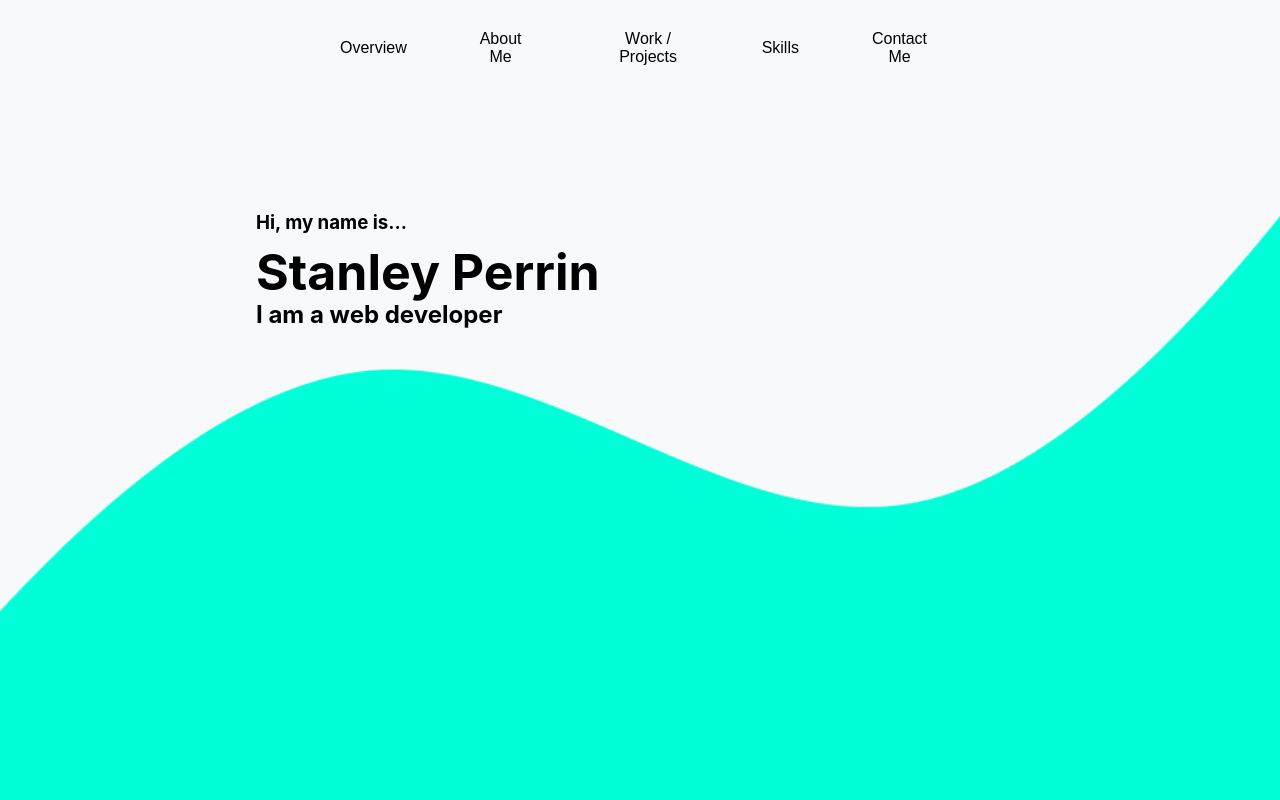
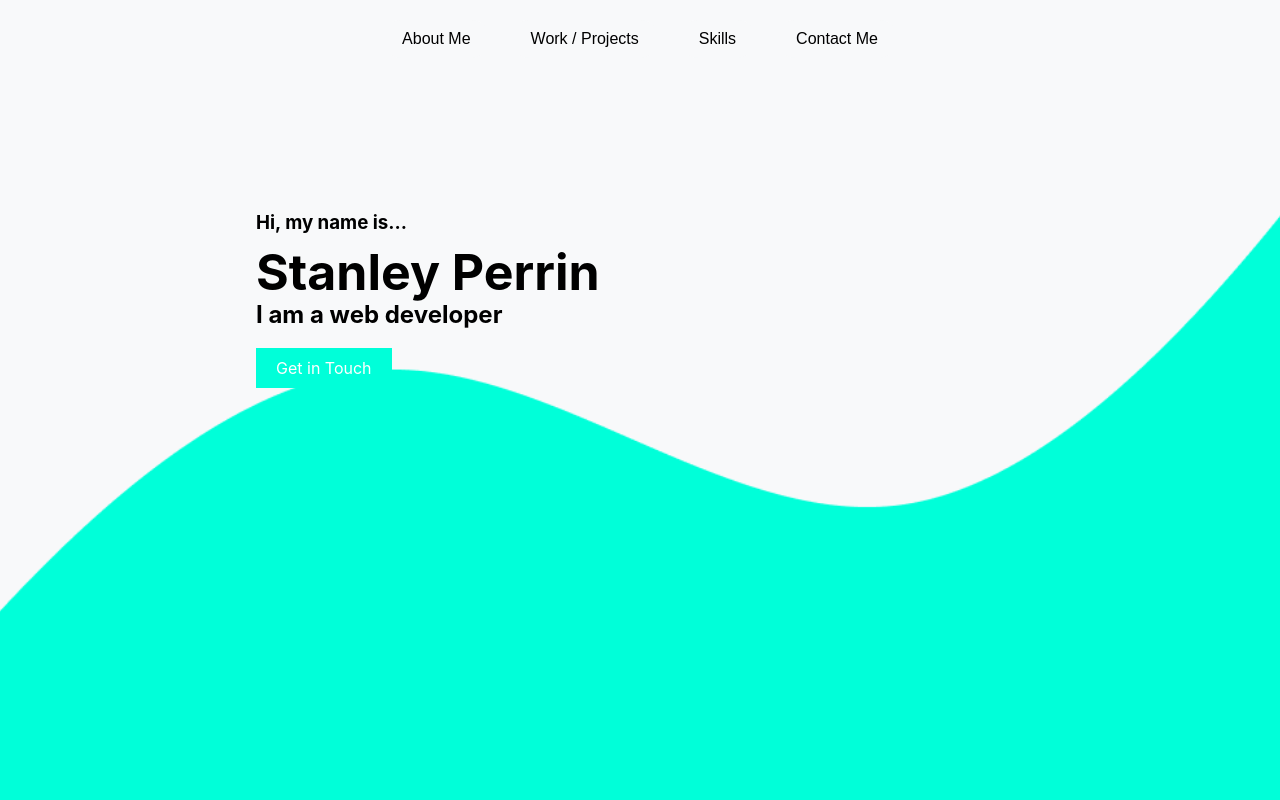
Before and after one commit to sperrin98/portfolio, a React (Create React App) app in the folder OneDrive/Desktop/portfolio/frontend/: page / in a window 1280 px wide. Shown: the top 800 px of the page. Built offline with nearby package versions, Linux system fonts and the light colour scheme.

Commit message:
overview

```diff
--- a/OneDrive/Desktop/portfolio/frontend/src/App.css
+++ b/OneDrive/Desktop/portfolio/frontend/src/App.css
@@ -67,6 +67,25 @@
   margin-top: 100px; /* Adjust based on your layout needs */
 }
 
+.contact-btn {
+  display: inline-block;
+  background-color: #00FFD9;
+  color: white;
+  padding: 10px 20px;
+  text-decoration: none;
+  /* border-radius: 20px; */
+  font-size: 16px;
+  cursor: pointer;
+  margin-top: 20px;
+  position: absolute;
+  left: 20%;
+  top: 41%;
+}
+
+.contact-btn:hover {
+  background-color: #319989; /* Darker shade on hover */
+}
+
 #overview {
   background-color: #f8f9fa;
 }
--- a/OneDrive/Desktop/portfolio/frontend/src/App.js
+++ b/OneDrive/Desktop/portfolio/frontend/src/App.js
@@ -1,6 +1,6 @@
 import React from 'react';
 import './App.css';
-import overviewImage from './assets/overview-bg.png'; // Update path if needed
+import overviewImage from './assets/overview-bg.png';
 
 function App() {
   const scrollToSection = (sectionId) => {
@@ -21,7 +21,6 @@ function App() {
       >
         <div className="overview-container">
           <div className="nav-buttons">
-            <button onClick={() => scrollToSection('overview')}>Overview</button>
             <button onClick={() => scrollToSection('about-me')}>About Me</button>
             <button onClick={() => scrollToSection('work-projects')}>Work / Projects</button>
             <button onClick={() => scrollToSection('skills')}>Skills</button>
@@ -31,6 +30,12 @@ function App() {
             <h3 className="intro">Hi, my name is...</h3>
             <h2 className="my-name">Stanley Perrin</h2>
             <h1 className="job-title">I am a web developer</h1>
+            <a
+              className="btn contact-btn"
+              href="mailto:stanperrin98@gmail.com?subject=Get in Touch&body=Hello, I'd like to get in touch with you."
+            >
+              Get in Touch
+            </a>
           </div>
         </div>
       </section>
@@ -44,7 +49,7 @@ function App() {
         <h1>Skills</h1>
       </section>
       <section className="section" id="contact-me">
-        <h1>Contact me</h1>
+        <h1>Contact Me</h1>
       </section>
     </div>
   );
```
